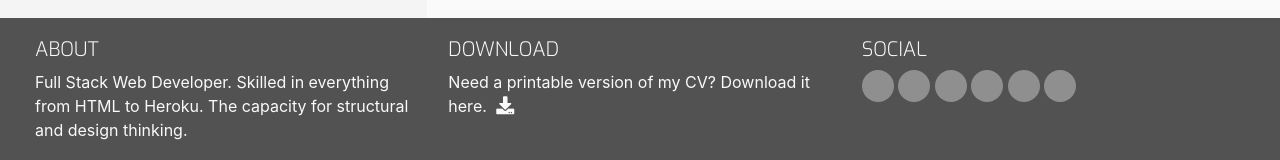
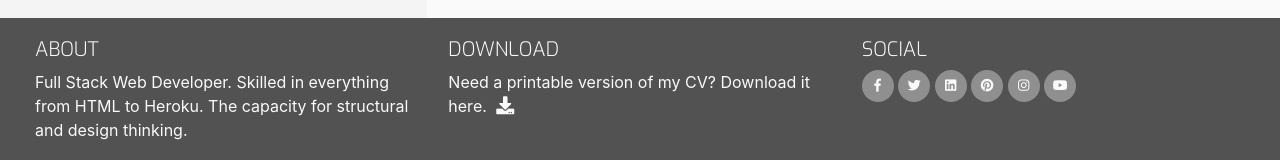
Before and after one commit to mdnrita/Resume_Project, a plain HTML site: page index.html in a window 1280 px wide. Shown: the part 863-1023 px from the top of the page. Drawn offline with nearby package versions, Linux system fonts and the light colour scheme.

Commit message:
style_footer-icons-updated

```diff
--- a/index.html
+++ b/index.html
@@ -200,37 +200,37 @@
                 <ul class="list-inline social-links">
                     <li class="list-inline-item">
                         <a target="_blank" href="#">
-                            <i class="fa fa-facebook" aria-hidden="true"></i>
+                            <i class="fab fa-facebook-f" aria-hidden="true"></i>
                             <span class="sr-only">Facebook</span>
                         </a>
                     </li>
                     <li class="list-inline-item">
                         <a target="_blank" href="#">
-                            <i class="fa fa-twitter" aria-hidden="true"></i>
+                            <i class="fab fa-twitter" aria-hidden="true"></i>
                             <span class="sr-only">Twitter</span>
                         </a>
                     </li>
                     <li class="list-inline-item">
                         <a target="_blank" href="#">
-                            <i class="fa fa-linkedin" aria-hidden="true"></i>
+                            <i class="fab fa-linkedin" aria-hidden="true"></i>
                             <span class="sr-only">LinkedIn</span>
                         </a>
                     </li>
                     <li class="list-inline-item">
                         <a target="_blank" href="#">
-                            <i class="fa fa-pinterest" aria-hidden="true"></i>
+                            <i class="fab fa-pinterest" aria-hidden="true"></i>
                             <span class="sr-only">Pinterest</span>
                         </a>
                     </li>
                     <li class="list-inline-item">
                         <a target="_blank" href="#">
-                            <i class="fa fa-instagram" aria-hidden="true"></i>
+                            <i class="fab fa-instagram" aria-hidden="true"></i>
                             <span class="sr-only">Instagram</span>
                         </a>
                     </li>
                     <li class="list-inline-item">
                         <a target="_blank" href="#">
-                            <i class="fa fa-youtube" aria-hidden="true"></i>
+                            <i class="fab fa-youtube" aria-hidden="true"></i>
                             <span class="sr-only">YouTube</span>
                         </a>
                     </li>
```
